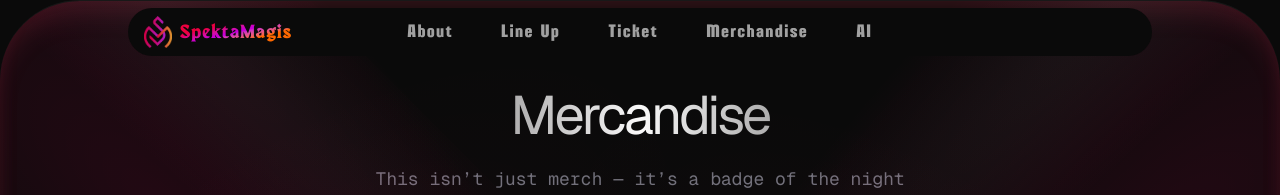
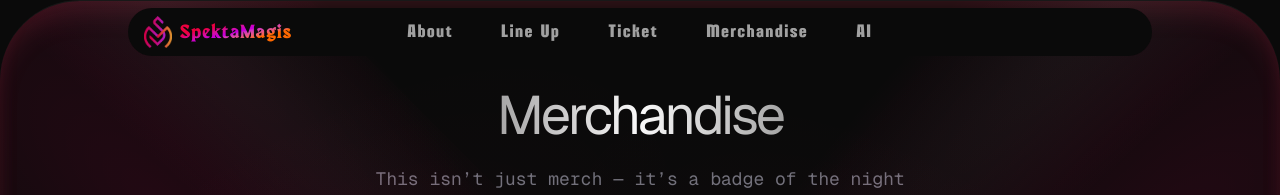
Before and after one commit to alfieqashwa/spekta-magis, a Next.js app: page /merchandise in a window 1280 px wide. Shown: the top 195 px of the page. Built offline with nearby package versions, Linux system fonts and the light colour scheme.

Commit message:
fix: typo

```diff
--- a/components/gallery.tsx
+++ b/components/gallery.tsx
@@ -66,7 +66,7 @@ export function Gallery() {
               space.className,
             )}
           >
-            Mercandise
+            Merchandise
           </h2>
           <p className="mt-5 text-center text-lg text-zinc-500">
             This isn’t just merch — it’s a badge of the night you felt alive.
```
